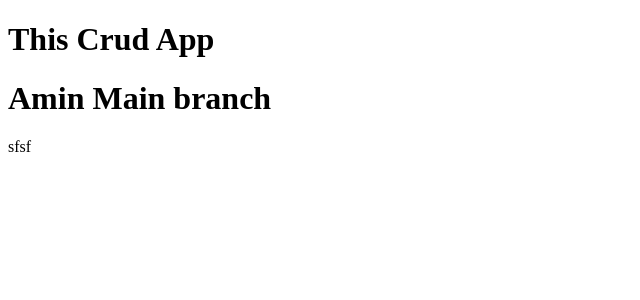
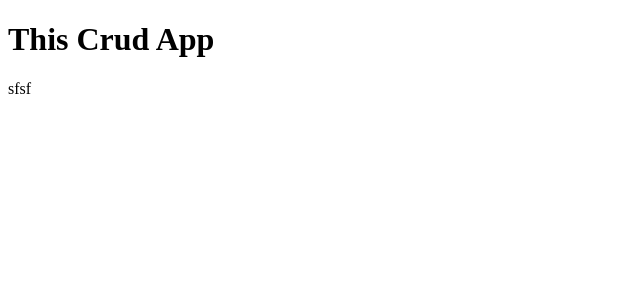
Before and after one commit to rarimon/CRUD-APP, a React (Vite) app: page / in a window 1280 px wide. Shown: the top 300 px of the page, without its empty margins (0-640 px from the left). Built offline with nearby package versions, Linux system fonts and the light colour scheme.

Commit message:
remove lines

```diff
--- a/src/App.jsx
+++ b/src/App.jsx
@@ -5,10 +5,6 @@ const App = () => {
     return (
         <div>
             <h1>This Crud App</h1>
-
-            <h1>Amin Main branch</h1>
-
-
             <MainLayout/>
         </div>
     );
```
